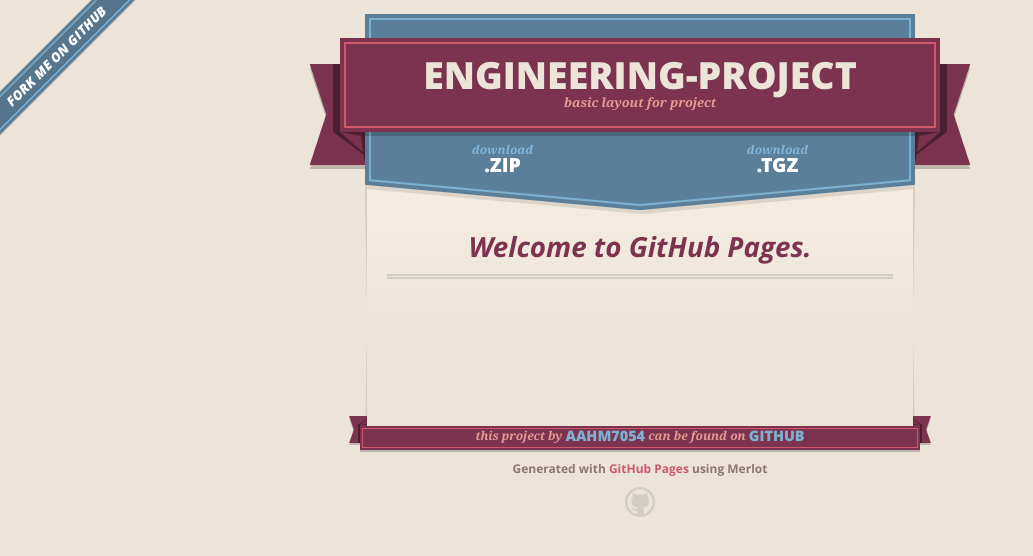
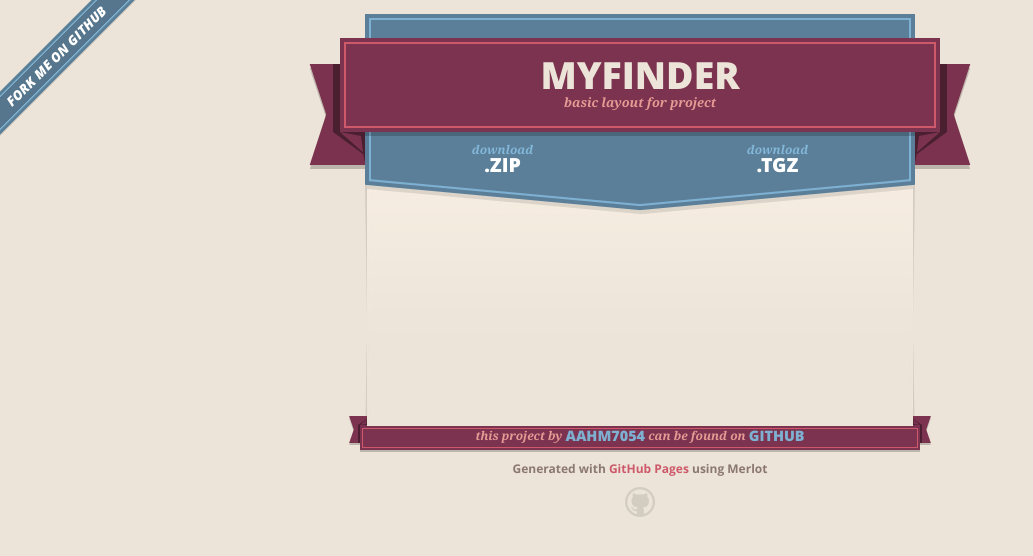
Before and after one commit to aahm7054/engineering-project, a plain HTML site: page index.html in a window 1280 px wide. Shown: the whole page, without its empty margins (0-1033 px from the left). Drawn offline with nearby package versions, Linux system fonts and the light colour scheme.

```diff
--- a/index.html
+++ b/index.html
@@ -17,7 +17,7 @@
         $('#main_content').headsmart()
       })
     </script>
-    <title>Engineering-project by aahm7054</title>
+    <title>MyFinder by aahm7054</title>
   </head>
 
   <body>
@@ -27,7 +27,7 @@
       <header>
         <span class="ribbon-outer">
           <span class="ribbon-inner">
-            <h1>Engineering-project</h1>
+            <h1>MyFinder</h1>
             <h2>basic layout for project</h2>
           </span>
           <span class="left-tail"></span>
@@ -46,8 +46,7 @@
 
 
       <section id="main_content">
-        <h3>
-<a id="welcome-to-github-pages" class="anchor" href="#welcome-to-github-pages" aria-hidden="true"><span class="octicon octicon-link"></span></a>Welcome to GitHub Pages.</h3>
+
       </section>
 
       <footer>
--- a/params.json
+++ b/params.json
@@ -1 +1 @@
-{"name":"Engineering-project","tagline":"basic layout for project","body":"### Welcome to GitHub Pages.\r\n\r\n","google":"","note":"Don't delete this file! It's used internally to help with page regeneration."}
+{"name":"MyFinder","tagline":"basic layout for project","body":"### \r\n\r\n\r\n\r\n\r\n###\r\n\r\n\r\n\r\n\r\n\r\n\r\n\r\n\r\n###\r\n\r\n\r\n\r\n\r\n\r\n###\r\n\r\n\r\n\r\n\r\n\r\n\r\n\r\n\r\n\r\n\r\n\r\n\r\n","google":"","note":"Don't delete this file! It's used internally to help with page regeneration."}
```
